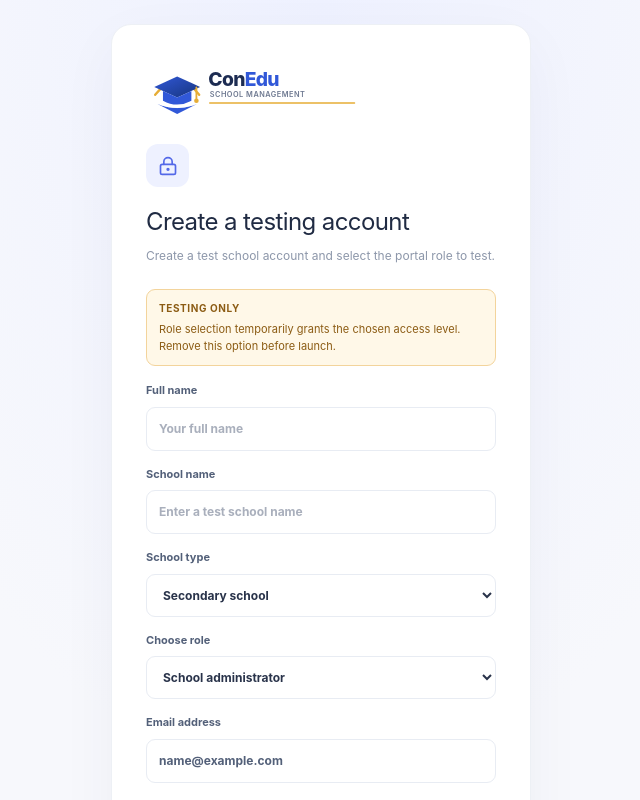
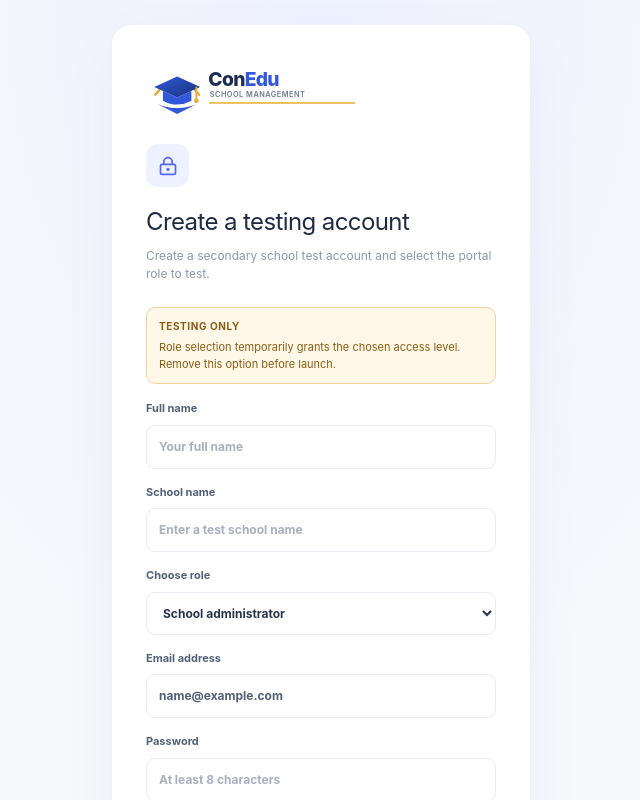
Before and after one commit to mpade-conise/schoolmanagement, a React (Vite) app: page / in a window 1280 px wide. Both pictures are taken after typing "name@example.com", "Sample123" into the empty fields and a click on the button "Create testing account". Shown: the top 800 px of the page, without its empty margins (319-959 px from the left). Built offline with nearby package versions, Linux system fonts and the light colour scheme; no server answers.

Commit message:
Limit testing signup to secondary school accounts

```diff
--- a/src/components/AuthGate.tsx
+++ b/src/components/AuthGate.tsx
@@ -9,22 +9,22 @@ type Props={children:ReactNode};
 type Mode="signin"|"signup"|"reset"|"update";
 const testRoles=[["school_admin","School administrator"],["owner","School owner / proprietor"],["headteacher","Headteacher / Principal"],["bursar","Bursar / Accountant"],["registrar","Academic officer"],["teacher","Teacher"],["parent","Parent / Guardian"],["student","Student"]] as const;
 export default function AuthGate({children}:Props){
- const [session,setSession]=useState<Session|null>(null),[loading,setLoading]=useState(Boolean(supabase)),[mode,setMode]=useState<Mode>("signin"),[email,setEmail]=useState(""),[password,setPassword]=useState(""),[fullName,setFullName]=useState(""),[schoolName,setSchoolName]=useState(""),[schoolType,setSchoolType]=useState("secondary"),[signupRole,setSignupRole]=useState("school_admin"),[busy,setBusy]=useState(false),[error,setError]=useState(""),[notice,setNotice]=useState("");
+ const [session,setSession]=useState<Session|null>(null),[loading,setLoading]=useState(Boolean(supabase)),[mode,setMode]=useState<Mode>("signin"),[email,setEmail]=useState(""),[password,setPassword]=useState(""),[fullName,setFullName]=useState(""),[schoolName,setSchoolName]=useState(""),[signupRole,setSignupRole]=useState("school_admin"),[busy,setBusy]=useState(false),[error,setError]=useState(""),[notice,setNotice]=useState("");
  useEffect(()=>{if(!supabase)return;supabase.auth.getSession().then(({data,error})=>{if(error)setError(error.message);setSession(data.session);setLoading(false)});const {data:{subscription}}=supabase.auth.onAuthStateChange((event,next)=>{setSession(next);if(event==="PASSWORD_RECOVERY")setMode("update")});return()=>subscription.unsubscribe()},[]);
  if(!supabase)return <main className="auth-screen"><section className="auth-card"><div className="auth-brand"><img src={coneduLogo} alt="ConEdu School Management"/></div><div className="auth-lock"><LockKeyhole size={20}/></div><h1>ConEdu setup required</h1><p>Secure school data is unavailable until the Supabase URL and publishable key are configured.</p><small>No demo or sample school data is loaded.</small></section></main>;
  if(loading)return <div className="auth-screen"><LoaderCircle className="spin" size={26}/><span>Checking secure session…</span></div>;
  if(session&&mode!=="update")return <>{children}</>;
  async function submit(e:FormEvent){e.preventDefault();if(!supabase)return;setBusy(true);setError("");setNotice("");try{
   if(mode==="signin"){const {error}=await supabase.auth.signInWithPassword({email:email.trim(),password});if(error)throw error}
-  else if(mode==="signup"){const {data,error}=await supabase.auth.signUp({email:email.trim(),password,options:{data:{full_name:fullName.trim(),school_name:schoolName.trim(),school_type:schoolType,signup_role:signupRole},emailRedirectTo:window.location.origin}});if(error)throw error;if(data.session){setSession(data.session);setNotice("Testing account created. Your school and selected role are ready.")}else{setMode("signin");setPassword("");setNotice("Testing account created. Check your email to confirm it, then sign in.")}}
+  else if(mode==="signup"){const {data,error}=await supabase.auth.signUp({email:email.trim(),password,options:{data:{full_name:fullName.trim(),school_name:schoolName.trim(),school_type:"secondary",signup_role:signupRole},emailRedirectTo:window.location.origin}});if(error)throw error;if(data.session){setSession(data.session);setNotice("Testing account created. Your school and selected role are ready.")}else{setMode("signin");setPassword("");setNotice("Testing account created. Check your email to confirm it, then sign in.")}}
   else if(mode==="reset"){const {error}=await supabase.auth.resetPasswordForEmail(email.trim(),{redirectTo:window.location.origin});if(error)throw error;setNotice("If an account exists for this email, a password reset link has been sent.")}
   else{const {error}=await supabase.auth.updateUser({password});if(error)throw error;await supabase.auth.signOut();setSession(null);setMode("signin");setPassword("");setNotice("Password updated. Sign in with your new password.")}
  }catch(err){setError(err instanceof Error?err.message:"Authentication failed.")}finally{setBusy(false)}}
  const title=mode==="signup"?"Create a testing account":mode==="reset"?"Reset your password":mode==="update"?"Choose a new password":"Sign in to ConEdu";
- const description=mode==="signup"?"Create a test school account and select the portal role to test.":mode==="reset"?"Enter your account email to receive a secure reset link.":mode==="update"?"Set a new password for your account.":"Sign in to your ConEdu school workspace.";
+ const description=mode==="signup"?"Create a secondary school test account and select the portal role to test.":mode==="reset"?"Enter your account email to receive a secure reset link.":mode==="update"?"Set a new password for your account.":"Sign in to your ConEdu school workspace.";
  const switchMode=(next:Mode)=>{setMode(next);setError("");setNotice("");setPassword("")};
  return <main className="auth-screen"><form className="auth-card" onSubmit={submit}><div className="auth-brand"><img src={coneduLogo} alt="ConEdu School Management"/></div><div className="auth-lock"><LockKeyhole size={20}/></div><h1>{title}</h1><p>{description}</p>{mode==="signup"&&<div className="auth-test-warning" role="note"><strong>TESTING ONLY</strong><span>Role selection temporarily grants the chosen access level. Remove this option before launch.</span></div>}{error&&<div className="auth-error" role="alert">{error}</div>}{notice&&<div className="auth-notice" role="status">{notice}</div>}
- {mode==="signup"&&<><label>Full name<input autoComplete="name" required minLength={2} maxLength={160} value={fullName} onChange={e=>setFullName(e.target.value)} placeholder="Your full name"/></label><label>School name<input required minLength={2} maxLength={200} value={schoolName} onChange={e=>setSchoolName(e.target.value)} placeholder="Enter a test school name"/></label><label>School type<select required value={schoolType} onChange={e=>setSchoolType(e.target.value)}><option value="primary">Primary school</option><option value="secondary">Secondary school</option><option value="combined">Combined primary & secondary</option></select></label><label>Choose role<select required value={signupRole} onChange={e=>setSignupRole(e.target.value)}>{testRoles.map(([value,label])=><option key={value} value={value}>{label}</option>)}</select></label></>}
+ {mode==="signup"&&<><label>Full name<input autoComplete="name" required minLength={2} maxLength={160} value={fullName} onChange={e=>setFullName(e.target.value)} placeholder="Your full name"/></label><label>School name<input required minLength={2} maxLength={200} value={schoolName} onChange={e=>setSchoolName(e.target.value)} placeholder="Enter a test school name"/></label><label>Choose role<select required value={signupRole} onChange={e=>setSignupRole(e.target.value)}>{testRoles.map(([value,label])=><option key={value} value={value}>{label}</option>)}</select></label></>}
  {mode!=="update"&&<label>Email address<input type="email" autoComplete="email" required value={email} onChange={e=>setEmail(e.target.value)} placeholder="name@example.com"/></label>}{mode!=="reset"&&<label>{mode==="update"?"New password":"Password"}<input type="password" autoComplete={mode==="update"?"new-password":mode==="signup"?"new-password":"current-password"} required minLength={8} value={password} onChange={e=>setPassword(e.target.value)} placeholder="At least 8 characters"/></label>}
  <button className="auth-submit" disabled={busy}>{busy?<><LoaderCircle className="spin" size={16}/> Processing…</>:mode==="signup"?"Create testing account":mode==="reset"?"Send reset link":mode==="update"?"Update password":"Sign in securely"}</button>
  {mode==="signin"&&<div className="auth-links"><button type="button" className="text-button" onClick={()=>switchMode("reset")}>Forgot password?</button><button type="button" className="text-button" onClick={()=>switchMode("signup")}>Create testing account</button></div>}{mode==="signup"&&<button type="button" className="text-button auth-back" onClick={()=>switchMode("signin")}>Already have an account? Sign in</button>}{mode==="reset"&&<button type="button" className="text-button auth-back" onClick={()=>switchMode("signin")}>Back to sign in</button>}{mode==="update"&&<small>Password reset is handled securely by Supabase.</small>}</form></main>
```
